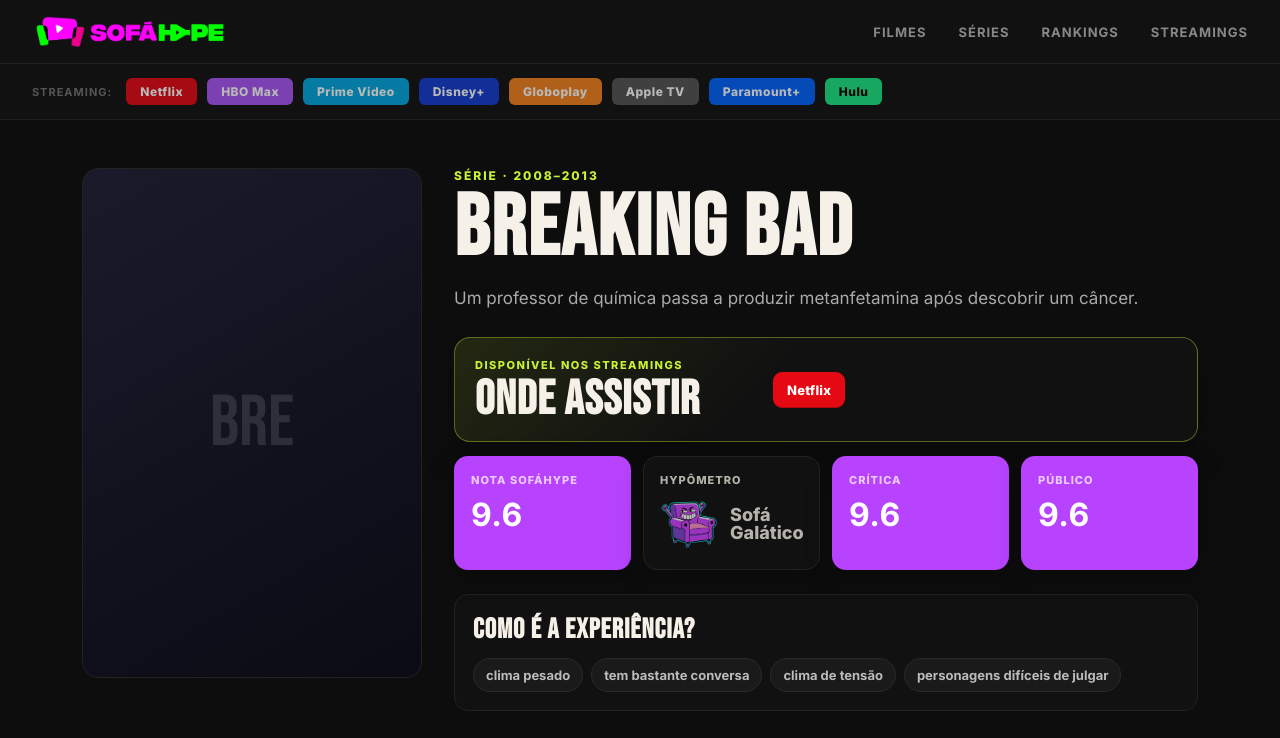
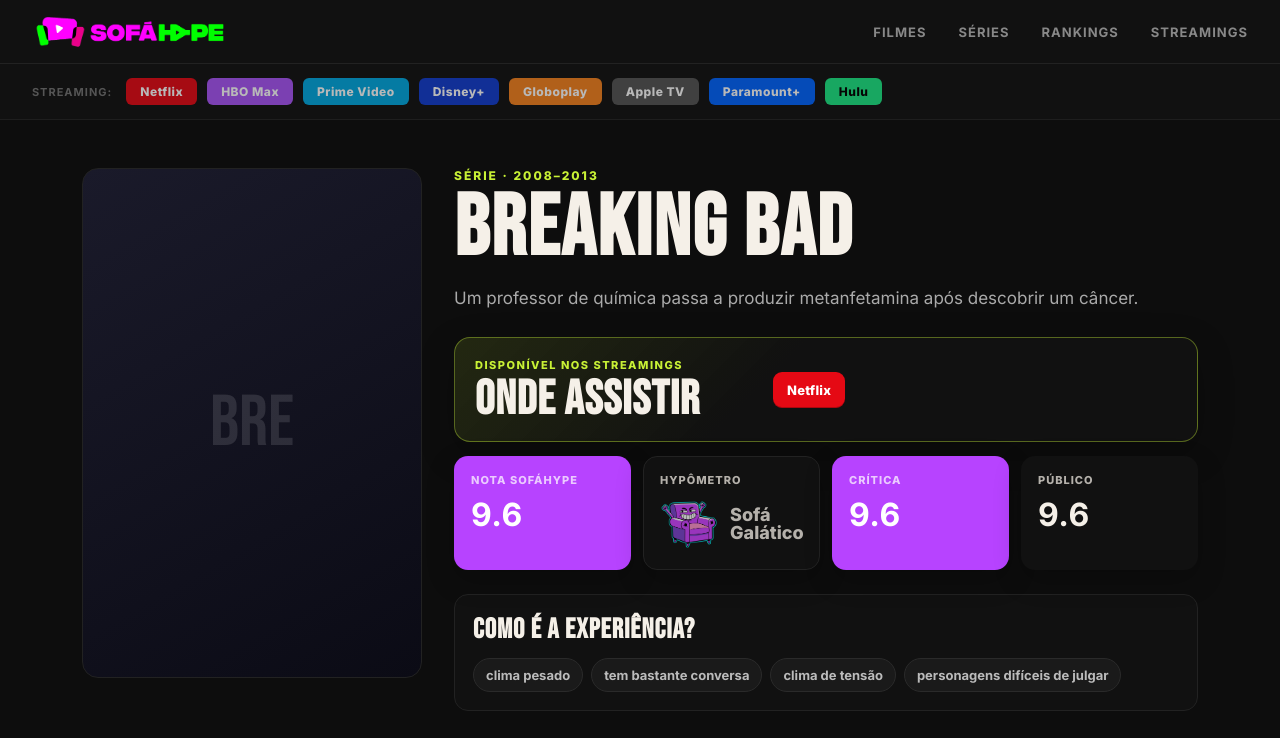
Before and after one commit to albinojc/sofahype, a Next.js app: page /titulo/breaking-bad in a window 1280 px wide. Shown: the top 738 px of the page. Built offline with nearby package versions, Linux system fonts and the light colour scheme.

Commit message:
Update page.js

```diff
--- a/src/app/titulo/[slug]/page.js
+++ b/src/app/titulo/[slug]/page.js
@@ -76,9 +76,9 @@
               <span>Crítica</span>
               <strong>{item.nota_critica ? formatScore(item.nota_critica) : 'Em breve'}</strong>
             </div>
-            <div className={`score-metric ${item.nota_publico ? `score-box-${getScoreClass(item.nota_publico)}` : 'score-box-empty'}`}>
-              <span>Público</span>
-              <strong>{item.nota_publico ? formatScore(item.nota_publico) : 'Em breve'}</strong>
+            <div className={`score-metric ${item.nota_publico ? 'score-publico' : 'score-box-empty'}`}>
+             <span>Público</span>
+             <strong>{item.nota_publico ? formatScore(item.nota_publico) : 'Em breve'}</strong>
             </div>
           </div>
 
```
